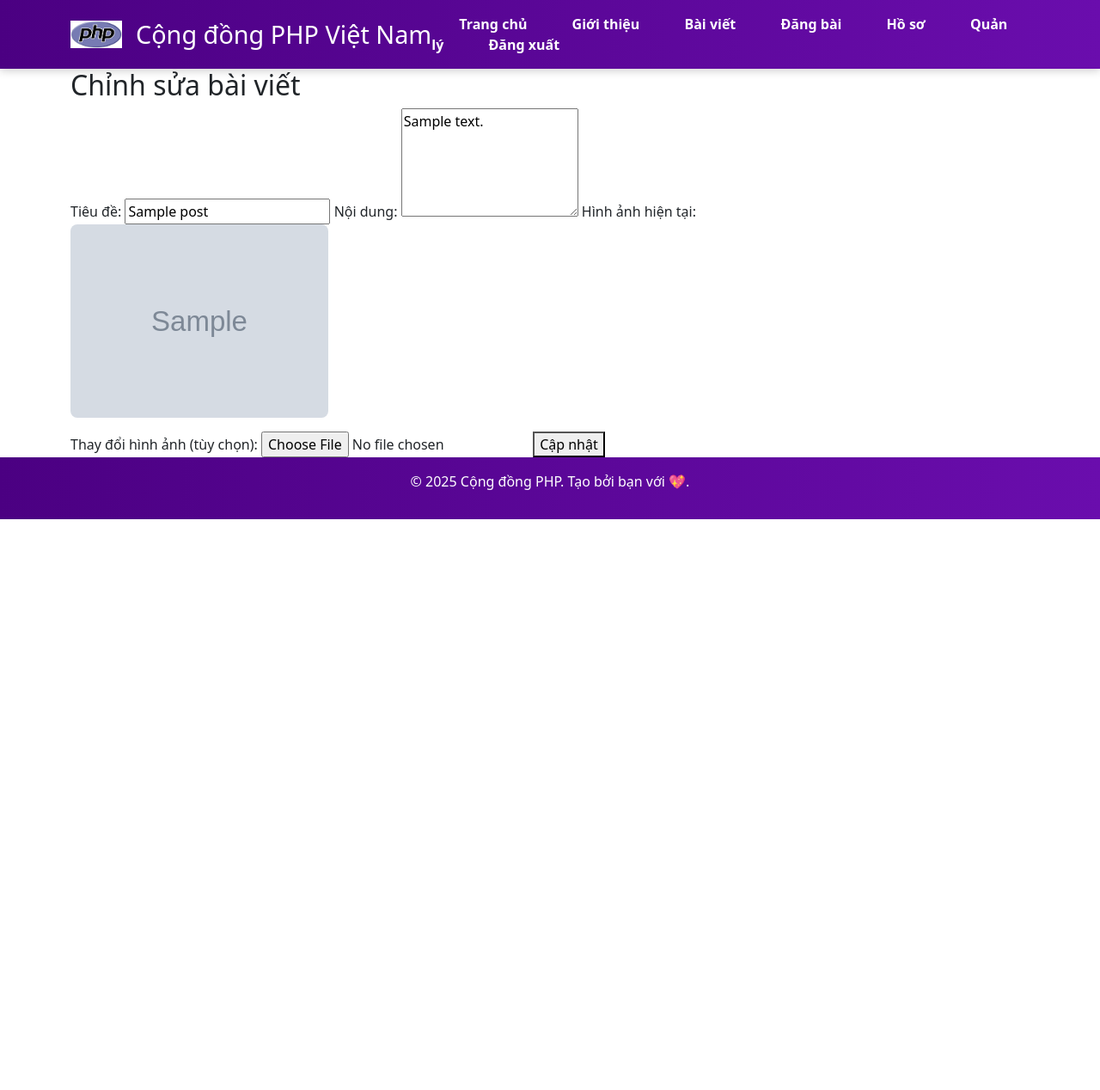
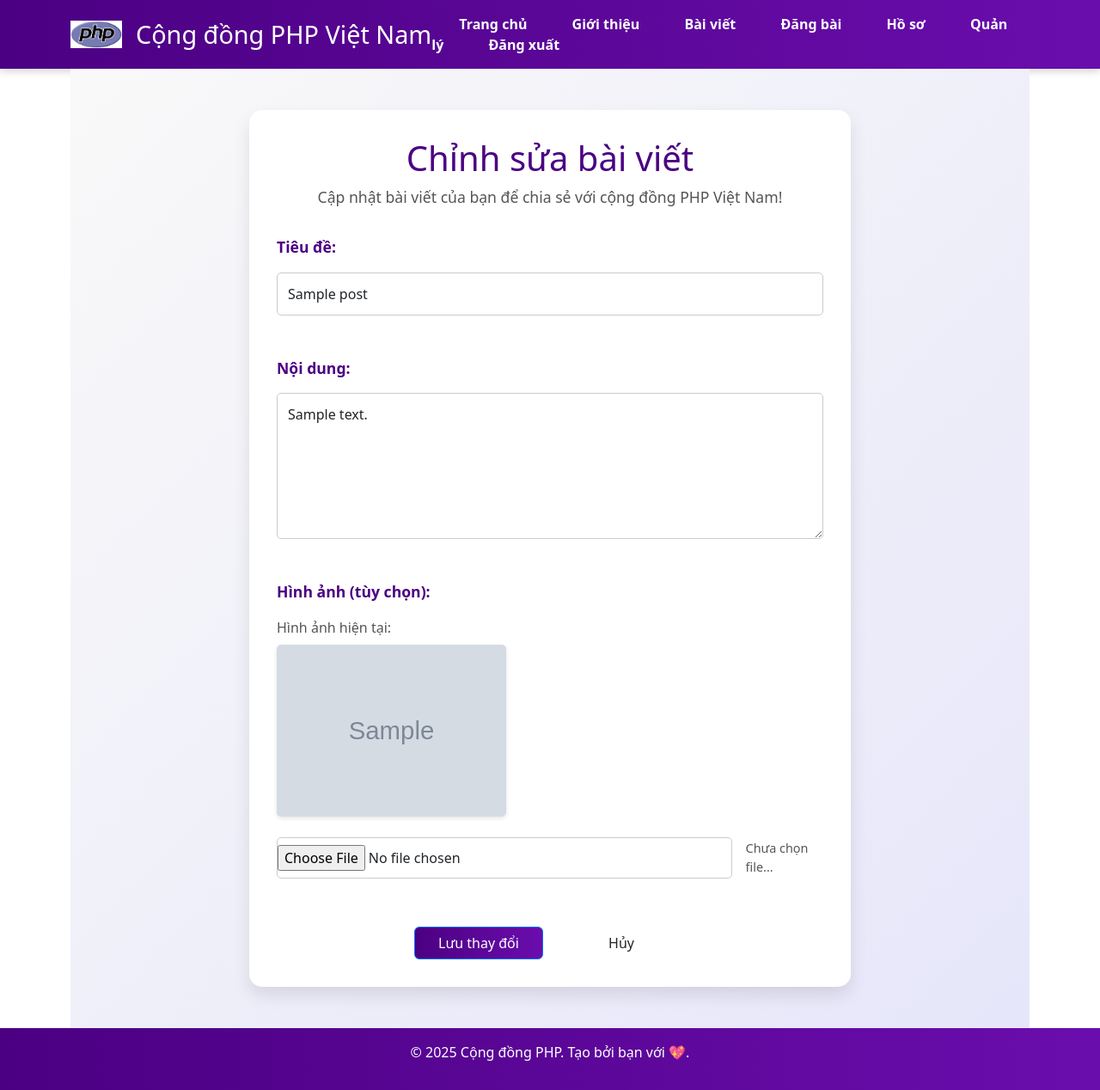
Before and after one commit to banh251o/doanphp, a PHP site: page /edit_post.php?id=1 in a window 1280 px wide. Shown: the whole page at 86% size. Before the commit the page ends 604 px from the top, so only its background shows below. Run offline with PHP 8.4, Linux system fonts and the light colour scheme; the visitor is signed in with stand-in values (Sample User, id 1); tables that the repository leaves empty or names only in its code hold one stand-in row (values such as "Sample post"); grey boxes marked "Sample" are stand-in pictures.

Commit message:
fix trang chỉnh sửa bài viết

```diff
--- a/css/style.css
+++ b/css/style.css
@@ -1483,3 +1483,71 @@ textarea.form-control {
         font-size: 2rem;
     }
 }
+/* Edit Post Section */
+.edit-post-section {
+    padding: 3rem 0;
+    background: linear-gradient(135deg, #f9f9f9 0%, #e6e6fa 100%);
+    min-height: 100vh;
+    display: flex;
+    align-items: center;
+}
+
+.edit-post-wrapper {
+    max-width: 700px;
+    margin: 0 auto;
+    background: white;
+    padding: 2rem;
+    border-radius: 15px;
+    box-shadow: 0 10px 20px rgba(0, 0, 0, 0.1);
+    animation: fadeIn 0.5s ease;
+}
+
+.edit-post-wrapper h2 {
+    font-size: 2.5rem;
+    color: #4b0082;
+    margin-bottom: 0.5rem;
+    text-align: center;
+}
+
+.section-subtitle {
+    font-size: 1.1rem;
+    color: #555;
+    text-align: center;
+    margin-bottom: 2rem;
+}
+
+/* Edit Post Form */
+.edit-post-form {
+    display: flex;
+    flex-direction: column;
+    gap: 1.5rem;
+}
+
+/* Current Image */
+.current-image {
+    margin-bottom: 1rem;
+}
+
+.current-image p {
+    font-size: 1rem;
+    color: #555;
+    margin-bottom: 0.5rem;
+}
+
+.current-image img {
+    max-width: 100%;
+    max-height: 200px;
+    border-radius: 5px;
+    box-shadow: 0 2px 5px rgba(0, 0, 0, 0.1);
+}
+
+/* Responsive */
+@media (max-width: 768px) {
+    .edit-post-wrapper {
+        padding: 1.5rem;
+    }
+
+    .edit-post-wrapper h2 {
+        font-size: 2rem;
+    }
+}
--- a/edit_post.php
+++ b/edit_post.php
@@ -1,91 +1,148 @@
 <?php
+session_start();
 include 'includes/db_connect.php';
 include 'includes/header.php';
 
+// Kiểm tra đăng nhập
 if (!isset($_SESSION['user_id'])) {
     header("Location: login.php");
-    exit;
+    exit();
 }
 
-$post_id = $_GET['id'];
-$stmt = $conn->prepare("SELECT * FROM posts WHERE id = :id AND user_id = :user_id");
-$stmt->execute(['id' => $post_id, 'user_id' => $_SESSION['user_id']]);
+// Kiểm tra bài viết tồn tại
+if (!isset($_GET['id'])) {
+    header("Location: posts.php");
+    exit();
+}
+
+$post_id = (int)$_GET['id'];
+$stmt = $conn->prepare("SELECT * FROM posts WHERE id = ?");
+$stmt->bindValue(1, $post_id, PDO::PARAM_INT);
+$stmt->execute();
 $post = $stmt->fetch(PDO::FETCH_ASSOC);
 
 if (!$post) {
-    echo '<div class="alert alert-error">Bài viết không tồn tại hoặc bạn không có quyền chỉnh sửa!</div>';
+    echo '<div class="alert alert-danger">Bài viết không tồn tại.</div>';
     include 'includes/footer.php';
-    exit;
+    exit();
 }
 
-if ($_SERVER['REQUEST_METHOD'] === 'POST') {
+// Kiểm tra quyền chỉnh sửa
+if ($post['user_id'] !== $_SESSION['user_id'] && (!isset($_SESSION['role']) || $_SESSION['role'] !== 'admin')) {
+    echo '<div class="alert alert-danger">Bạn không có quyền chỉnh sửa bài viết này.</div>';
+    include 'includes/footer.php';
+    exit();
+}
+
+// Xử lý cập nhật bài viết
+if ($_SERVER['REQUEST_METHOD'] == 'POST') {
     $title = $_POST['title'];
     $content = $_POST['content'];
-    $image_path = $post['image'];
+    $image = $post['image']; // Giữ hình ảnh cũ nếu không upload hình mới
 
-    // Xử lý tải lên hình ảnh mới (nếu có)
-    if (isset($_FILES['image']) && $_FILES['image']['error'] === UPLOAD_ERR_OK) {
-        $allowed_types = ['image/jpeg', 'image/png', 'image/gif'];
-        $max_size = 5 * 1024 * 1024; // 5MB
-
-        $file_type = $_FILES['image']['type'];
-        $file_size = $_FILES['image']['size'];
-        $file_tmp = $_FILES['image']['tmp_name'];
-
-        if (in_array($file_type, $allowed_types) && $file_size <= $max_size) {
-            $file_name = 'post_' . time() . '_' . $_FILES['image']['name'];
-            $image_path = 'images/uploads/' . $file_name;
-
-            // Xóa hình ảnh cũ (nếu có)
-            if ($post['image'] && file_exists($post['image'])) {
-                unlink($post['image']);
+    // Xử lý upload hình ảnh mới
+    if (isset($_FILES['image']) && $_FILES['image']['error'] == 0) {
+        $target_dir = "uploads/";
+        if (!file_exists($target_dir)) {
+            mkdir($target_dir, 0777, true);
+        }
+        $target_file = $target_dir . basename($_FILES["image"]["name"]);
+        if (move_uploaded_file($_FILES["image"]["tmp_name"], $target_file)) {
+            // Xóa hình ảnh cũ nếu có
+            if ($image && file_exists($image)) {
+                unlink($image);
             }
-
-            // Di chuyển file mới vào thư mục uploads
-            if (!move_uploaded_file($file_tmp, $image_path)) {
-                echo '<div class="alert alert-error">Lỗi khi tải lên hình ảnh!</div>';
-                $image_path = $post['image'];
-            }
+            $image = $target_file;
+            echo '<div class="alert alert-success alert-dismissible fade show" role="alert">
+                    Hình ảnh đã được upload thành công!
+                    <button type="button" class="btn-close" data-bs-dismiss="alert" aria-label="Close"></button>
+                  </div>';
         } else {
-            echo '<div class="alert alert-error">Hình ảnh không đúng định dạng hoặc quá lớn (tối đa 5MB)!</div>';
+            echo '<div class="alert alert-danger alert-dismissible fade show" role="alert">
+                    Lỗi khi upload hình ảnh. Vui lòng thử lại.
+                    <button type="button" class="btn-close" data-bs-dismiss="alert" aria-label="Close"></button>
+                  </div>';
         }
     }
 
-    // Cập nhật bài viết
-    try {
-        $stmt = $conn->prepare("UPDATE posts SET title = :title, content = :content, image = :image WHERE id = :id");
-        $stmt->execute([
-            'title' => $title,
-            'content' => $content,
-            'image' => $image_path,
-            'id' => $post_id
-        ]);
-        echo '<div class="alert alert-success">Cập nhật bài viết thành công! <a href="post_detail.php?id=' . $post_id . '">Xem bài viết</a></div>';
-    } catch (PDOException $e) {
-        echo '<div class="alert alert-error">Lỗi: ' . $e->getMessage() . '</div>';
+    // Cập nhật bài viết vào cơ sở dữ liệu
+    $sql = "UPDATE posts SET title = ?, content = ?, image = ? WHERE id = ?";
+    $stmt = $conn->prepare($sql);
+    $stmt->bindValue(1, $title, PDO::PARAM_STR);
+    $stmt->bindValue(2, $content, PDO::PARAM_STR);
+    $stmt->bindValue(3, $image, PDO::PARAM_STR);
+    $stmt->bindValue(4, $post_id, PDO::PARAM_INT);
+
+    if ($stmt->execute()) {
+        echo '<div class="alert alert-success alert-dismissible fade show" role="alert">
+                Bài viết đã được cập nhật thành công! <a href="post_detail.php?id=' . $post_id . '">Xem bài viết</a>
+                <button type="button" class="btn-close" data-bs-dismiss="alert" aria-label="Close"></button>
+              </div>';
+    } else {
+        echo '<div class="alert alert-danger alert-dismissible fade show" role="alert">
+                Có lỗi xảy ra khi cập nhật bài viết. Vui lòng thử lại.
+                <button type="button" class="btn-close" data-bs-dismiss="alert" aria-label="Close"></button>
+              </div>';
     }
 }
 ?>
 
-<h2>Chỉnh sửa bài viết</h2>
-<form method="POST" enctype="multipart/form-data">
-    <label for="title">Tiêu đề:</label>
-    <input type="text" id="title" name="title" value="<?php echo htmlspecialchars($post['title']); ?>" required>
+<!-- Edit Post Section -->
+<section class="edit-post-section">
+    <div class="container">
+        <div class="edit-post-wrapper">
+            <h2>Chỉnh sửa bài viết</h2>
+            <p class="section-subtitle">Cập nhật bài viết của bạn để chia sẻ với cộng đồng PHP Việt Nam!</p>
 
-    <label for="content">Nội dung:</label>
-    <textarea id="content" name="content" rows="5" required><?php echo htmlspecialchars($post['content']); ?></textarea>
+            <form method="POST" enctype="multipart/form-data" class="edit-post-form">
+                <div class="form-group">
+                    <label for="title" class="form-label">Tiêu đề:</label>
+                    <input type="text" id="title" name="title" class="form-control" value="<?php echo htmlspecialchars($post['title']); ?>" required>
+                </div>
+                <div class="form-group">
+                    <label for="content" class="form-label">Nội dung:</label>
+                    <textarea id="content" name="content" class="form-control" rows="6" required><?php echo htmlspecialchars($post['content']); ?></textarea>
+                </div>
+                <div class="form-group">
+                    <label for="image" class="form-label">Hình ảnh (tùy chọn):</label>
+                    <?php if ($post['image']): ?>
+                        <div class="current-image">
+                            <p>Hình ảnh hiện tại:</p>
+                            <img src="<?php echo htmlspecialchars($post['image']); ?>" alt="Hình ảnh hiện tại" class="preview-img">
+                        </div>
+                    <?php endif; ?>
+                    <div class="custom-file-upload">
+                        <input type="file" id="image" name="image" class="form-control-file" accept="image/*">
+                        <span class="file-name">Chưa chọn file...</span>
+                    </div>
+                    <div class="image-preview" id="image-preview">
+                        <img src="" alt="Image Preview" id="preview-img" style="display: none;">
+                    </div>
+                </div>
+                <div class="form-buttons">
+                    <button type="submit" class="btn btn-primary btn-submit">Lưu thay đổi</button>
+                    <a href="post_detail.php?id=<?php echo $post_id; ?>" class="btn btn-cancel" onclick="return confirm('Bạn có chắc muốn hủy? Các thay đổi sẽ không được lưu.')">Hủy</a>
+                </div>
+            </form>
+        </div>
+    </div>
+</section>
 
-    <label for="image">Hình ảnh hiện tại:</label>
-    <?php if ($post['image']): ?>
-    <img src="<?php echo htmlspecialchars($post['image']); ?>" alt="Hình ảnh bài viết" class="post-image">
-<?php else: ?>
-    <p>Chưa có hình ảnh.</p>
-<?php endif; ?>
+<script>
+// Hiển thị tên file và preview hình ảnh
+document.getElementById('image').addEventListener('change', function(e) {
+    const fileName = e.target.files.length > 0 ? e.target.files[0].name : 'Chưa chọn file...';
+    document.querySelector('.file-name').textContent = fileName;
 
-    <label for="image">Thay đổi hình ảnh (tùy chọn):</label>
-    <input type="file" id="image" name="image" accept="image/*">
-
-    <button type="submit">Cập nhật</button>
-</form>
+    const previewImg = document.getElementById('preview-img');
+    if (e.target.files.length > 0) {
+        const file = e.target.files[0];
+        previewImg.src = URL.createObjectURL(file);
+        previewImg.style.display = 'block';
+    } else {
+        previewImg.style.display = 'none';
+    }
+});
+</script>
 
 <?php include 'includes/footer.php'; ?>
```
